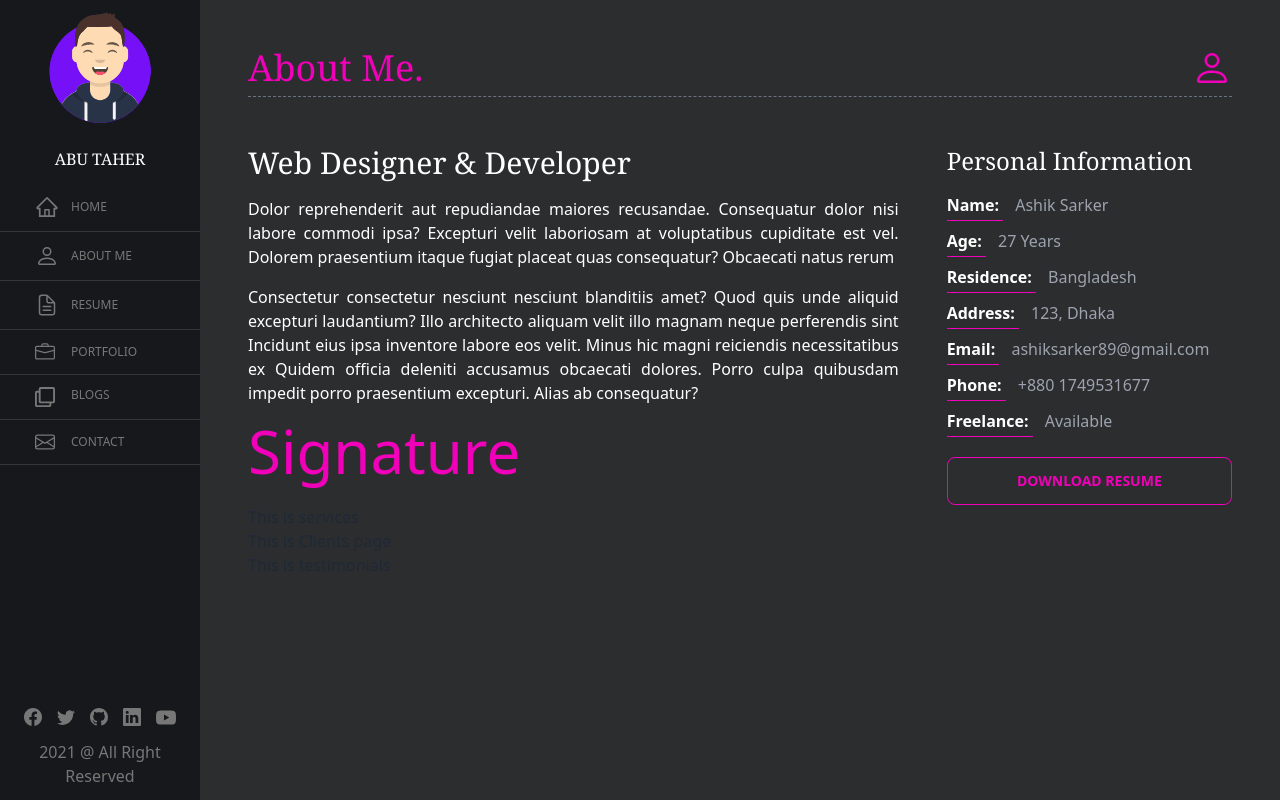
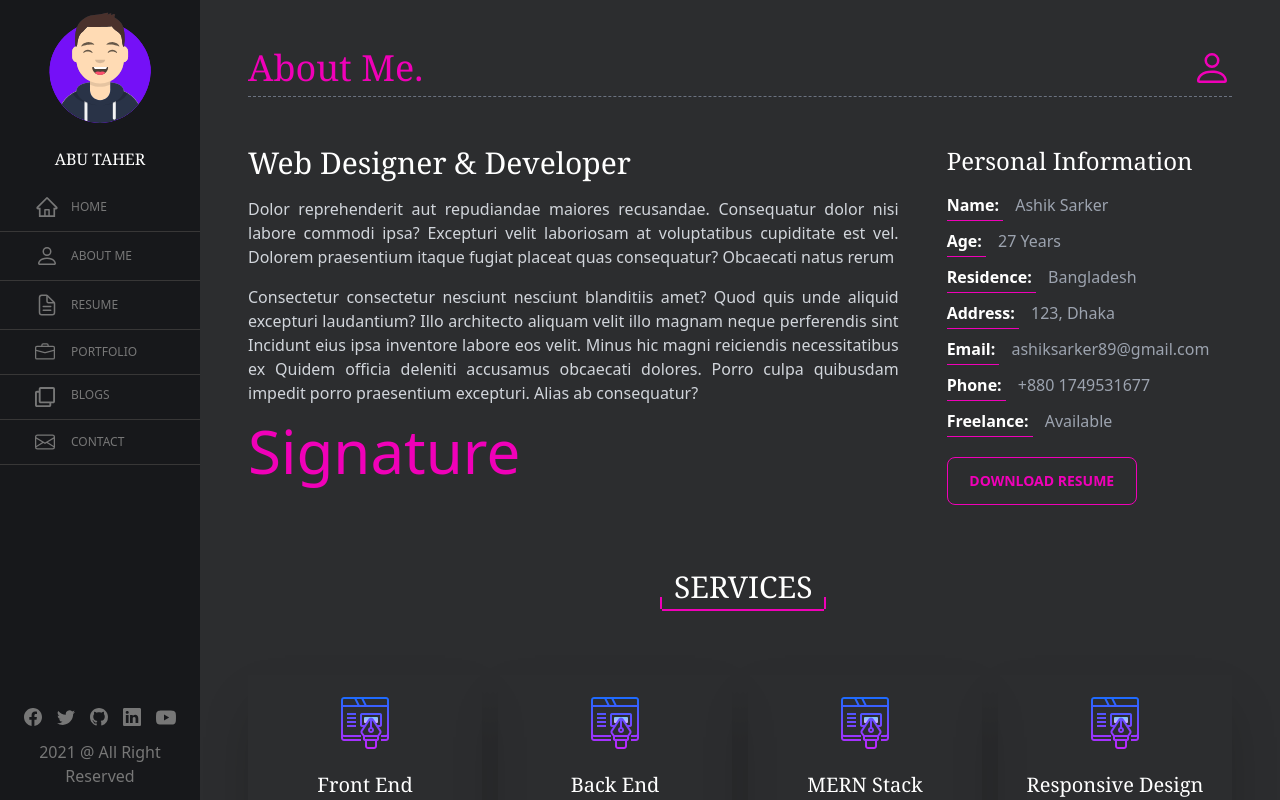
Before and after one commit to Ashik-Sarker/personal-portfoli, a React (Create React App) app: page /about in a window 1280 px wide. Built offline with nearby package versions, Linux system fonts and the light colour scheme.

Commit message:
services done

```diff
--- a/src/Pages/AboutMe/About.js
+++ b/src/Pages/AboutMe/About.js
@@ -16,8 +16,8 @@ const About = () => {
             <div className='mt-12 grid grid-cols-1 md:grid-cols-3 gap-4 text-white'>
                 <div className = 'col-span-2 leading-6'>
                     <h1 className='text-3xl font-serif mb-4'>Web Designer & Developer</h1>
-                    <p className='mb-4 text-justify'>Dolor reprehenderit aut repudiandae maiores recusandae. Consequatur dolor nisi labore commodi ipsa? Excepturi velit laboriosam at voluptatibus cupiditate est vel. Dolorem praesentium itaque fugiat placeat quas consequatur? Obcaecati natus rerum</p>
-                    <p className='mb-4 text-justify'>Consectetur consectetur nesciunt nesciunt blanditiis amet? Quod quis unde aliquid excepturi laudantium? Illo architecto aliquam velit illo magnam neque perferendis sint Incidunt eius ipsa inventore labore eos velit. Minus hic magni reiciendis necessitatibus ex Quidem officia deleniti accusamus obcaecati dolores. Porro culpa quibusdam impedit porro praesentium excepturi. Alias ab consequatur?</p>
+                    <p className='mb-4 text-justify text-gray-300'>Dolor reprehenderit aut repudiandae maiores recusandae. Consequatur dolor nisi labore commodi ipsa? Excepturi velit laboriosam at voluptatibus cupiditate est vel. Dolorem praesentium itaque fugiat placeat quas consequatur? Obcaecati natus rerum</p>
+                    <p className='mb-4 text-justify text-gray-300'>Consectetur consectetur nesciunt nesciunt blanditiis amet? Quod quis unde aliquid excepturi laudantium? Illo architecto aliquam velit illo magnam neque perferendis sint Incidunt eius ipsa inventore labore eos velit. Minus hic magni reiciendis necessitatibus ex Quidem officia deleniti accusamus obcaecati dolores. Porro culpa quibusdam impedit porro praesentium excepturi. Alias ab consequatur?</p>
                     <h1 className='text-6xl text-secondary font-extralight'>Signature</h1>
                 </div>
                 <div className='md:ml-8 mt-12 md:mt-0'>
@@ -29,7 +29,7 @@ const About = () => {
                     <p className='text-gray-400 mb-3'><span className='text-white font-bold mr-3 border-b border-secondary pb-1'>Email: </span>ashiksarker89@gmail.com</p>
                     <p className='text-gray-400 mb-3'><span className='text-white font-bold mr-3 border-b border-secondary pb-1'>Phone: </span>+880 1749531677</p>
                     <p className='text-gray-400 mb-6'><span className='text-white font-bold mr-3 border-b border-secondary pb-1'>Freelance: </span>Available</p>
-                    <button className='btn btn-secondary btn-outline w-full'>Download Resume</button>
+                    <button className='btn btn-secondary btn-outline w-2/3'>Download Resume</button>
                 </div>
             </div>
         </div>
--- a/src/Pages/AboutMe/Services.js
+++ b/src/Pages/AboutMe/Services.js
@@ -1,9 +1,51 @@
 import React from 'react';
+import img_1 from '../../Images/services/icons8-web-design-64 (1).png'
 
 const Services = () => {
+    const services = [
+        {
+            id: 1,
+            icon: img_1,
+            name: "Front End",
+            details:"Amet aspernatur delectus maxime ducimus similique Ratione asperiores corporis provident aut libero."
+        },
+        {
+            id: 2,
+            icon: img_1,
+            name: "Back End",
+            details:"Amet aspernatur delectus maxime ducimus similique Ratione asperiores corporis provident aut libero."
+        },
+        {
+            id: 3,
+            icon: img_1,
+            name: "MERN Stack",
+            details:"Amet aspernatur delectus maxime ducimus similique Ratione asperiores corporis provident aut libero."
+        },
+        {
+            id: 4,
+            icon: img_1,
+            name: "Responsive Design",
+            details:"Amet aspernatur delectus maxime ducimus similique Ratione asperiores corporis provident aut libero."
+        },
+    ]
     return (
-        <div>
-            <h1>This is services</h1>
+        <div className='text-white mt-16'>
+            <div style={{ width: "160px" }}  className='flex mx-auto'>
+                <div className='border h-3 mt-7 border-secondary'></div>
+                <div className=" font-serif"><h1 className='text-3xl text-center border-b-2 border-secondary px-3 pb-1'>SERVICES</h1></div>
+                <div className='border h-3 mt-7 border-secondary'></div>
+            </div>
+            <div className='grid grid-cols-1 md:grid-cols-4 gap-4 mt-16 text-center'>
+                {
+                    services.map(service => <div className=' p-4 shadow-2xl border-b border-secondary'>
+                        <div className='mb-4'>
+                            <img className='mx-auto' src={service.icon} alt="" />
+                        </div>
+                        <h1 className='text-xl mb-3 font-serif '>{service.name}</h1>
+                        <h1 className='text-gray-300 text-justify'>{service.details}</h1>
+                    </div> )
+                }
+            </div>
         </div>
     );
 };
--- a/src/Pages/Home/Home.js
+++ b/src/Pages/Home/Home.js
@@ -6,7 +6,6 @@ import Typewriter from 'typewriter-effect';
 const Home = () => {
     return (
         <div className='top' data-aos="zoom-in"
-        data-aos-easing="ease-in-out"
         >
             <img style={{ height: "100vh", width: "100vw" }} src={img_1} alt="" />
             <div className='bottom font-serif'>
```
Also changed, not shown: src/Images/services/icons8-web-design-64 (1).png (added), src/Images/services/img_1.png (added).
